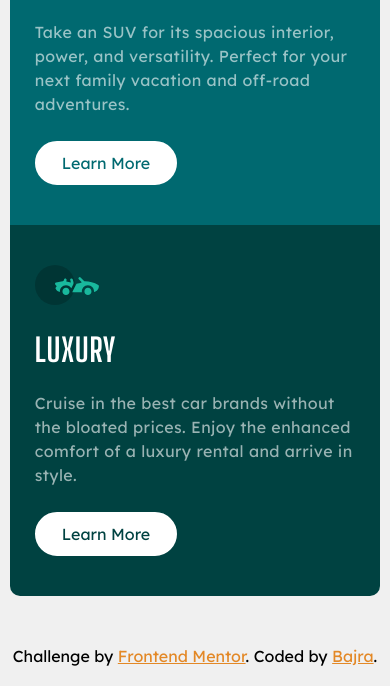
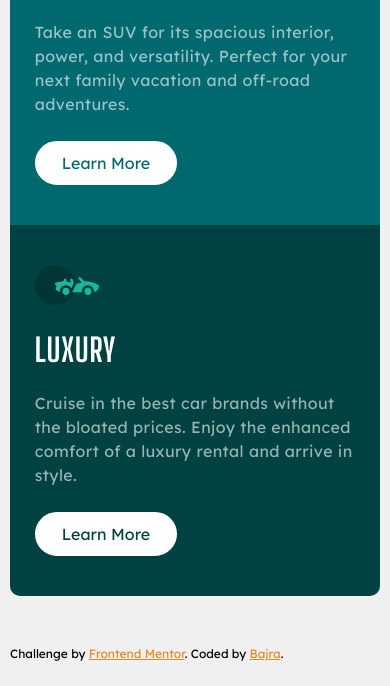
Before and after one commit to bajra03/frontendmentor-3_column_preview_card_component, a plain HTML site: page index.html in a window 390 px wide. Shown: the part 537-1223 px from the top of the page. Drawn offline with Linux system fonts and the light colour scheme.

Commit message:
update style on mobile responsive

```diff
--- a/style.css
+++ b/style.css
@@ -149,6 +149,7 @@ main {
   main {
     padding: 20px 0;
     height: 100%;
+    align-items: flex-start;
   }
 
   .card-wrapper {
@@ -165,4 +166,9 @@ main {
   .card-desc {
     margin-bottom: 25px;
   }
+
+  .attribution {
+    font-size: 12px;
+    margin-left: 10px;
+  }
 }
```
